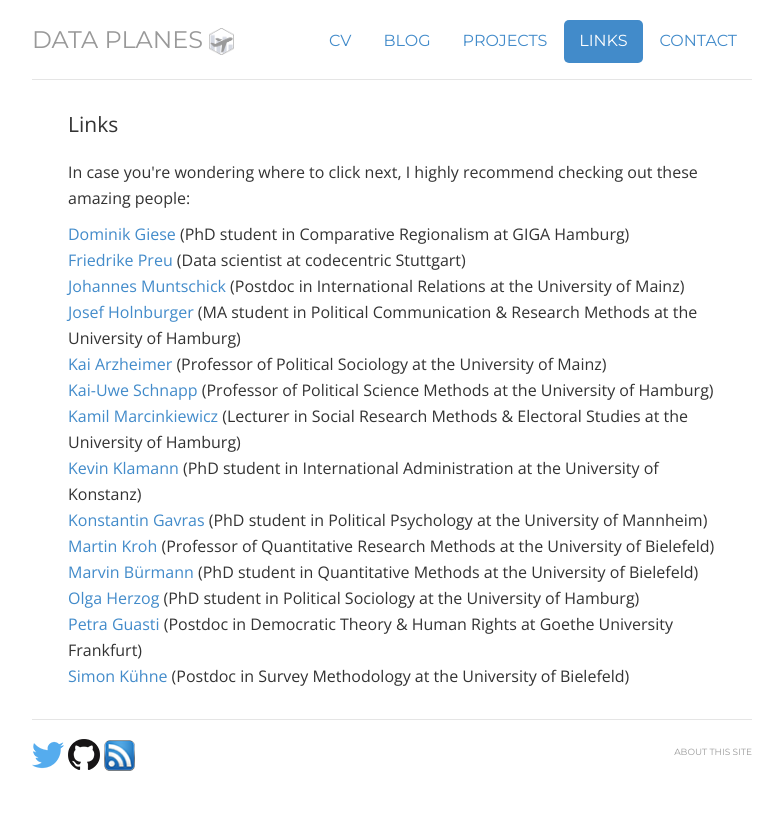
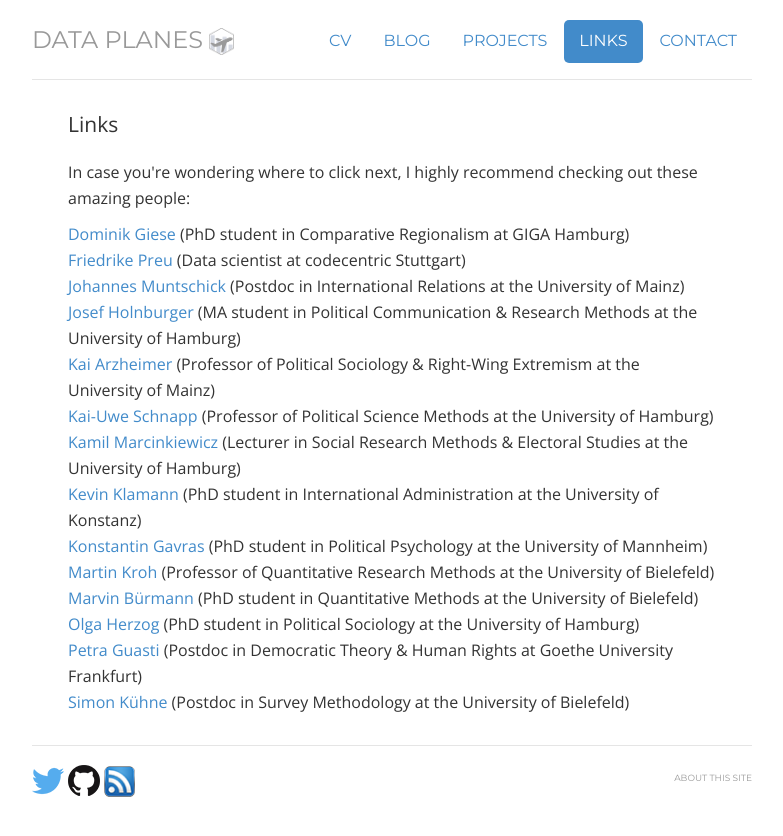
Before and after one commit to lhehnke/lhehnke.github.io, a Jekyll site: the page built from links/index.html, in a window 1280 px wide. Shown: the top 836 px of the page, without its empty margins (248-1031 px from the left). Built offline with Jekyll 4.4.1, drawn with Linux system fonts in a browser that asks for light colours; nearby versions of some CDN libraries.

Commit message:
Add topic

```diff
--- a/links/index.html
+++ b/links/index.html
@@ -21,7 +21,7 @@ contact: passive
                                                 	 <li> <a href="https://www.codecentric.de/team/friederike-preu/" target="_blank">Friedrike Preu</a> (Data scientist at codecentric Stuttgart)</li>
                                           	 <li> <a href="https://international.politics.uni-mainz.de/staff/johannes-muntschick/" target="_blank">Johannes Muntschick</a> (Postdoc in International Relations at the University of Mainz)</li>
                                     	 <li> <a href="http://blog.holnburger.com/" target="_blank">Josef Holnburger</a> (MA student in Political Communication & Research Methods at the University of Hamburg) </li>
-                              	 <li> <a href="http://www.kai-arzheimer.com/" target="_blank">Kai Arzheimer</a> (Professor of Political Sociology at the University of Mainz)</li>
+                              	 <li> <a href="http://www.kai-arzheimer.com/" target="_blank">Kai Arzheimer</a> (Professor of Political Sociology & Right-Wing Extremism at the University of Mainz)</li>
                         	 <li> <a href="https://www.wiso.uni-hamburg.de/fachbereich-sowi/professuren/schnapp/team/schnapp-kai-uwe.html" target="_blank">Kai-Uwe Schnapp</a> (Professor of Political Science Methods at the University of Hamburg)</li>
                           	 <li> <a href="https://sites.google.com/site/kamilmarcinkiewicz/" target="_blank">Kamil Marcinkiewicz</a> (Lecturer in Social Research Methods & Electoral Studies at the University of Hamburg)</li>
                   	 <li> <a href="https://www.polver.uni-konstanz.de/en/seibel/professors/adjunct-professors/kevin-klamann/" target="_blank">Kevin Klamann</a> (PhD student in International Administration at the University of Konstanz)</li>
```
